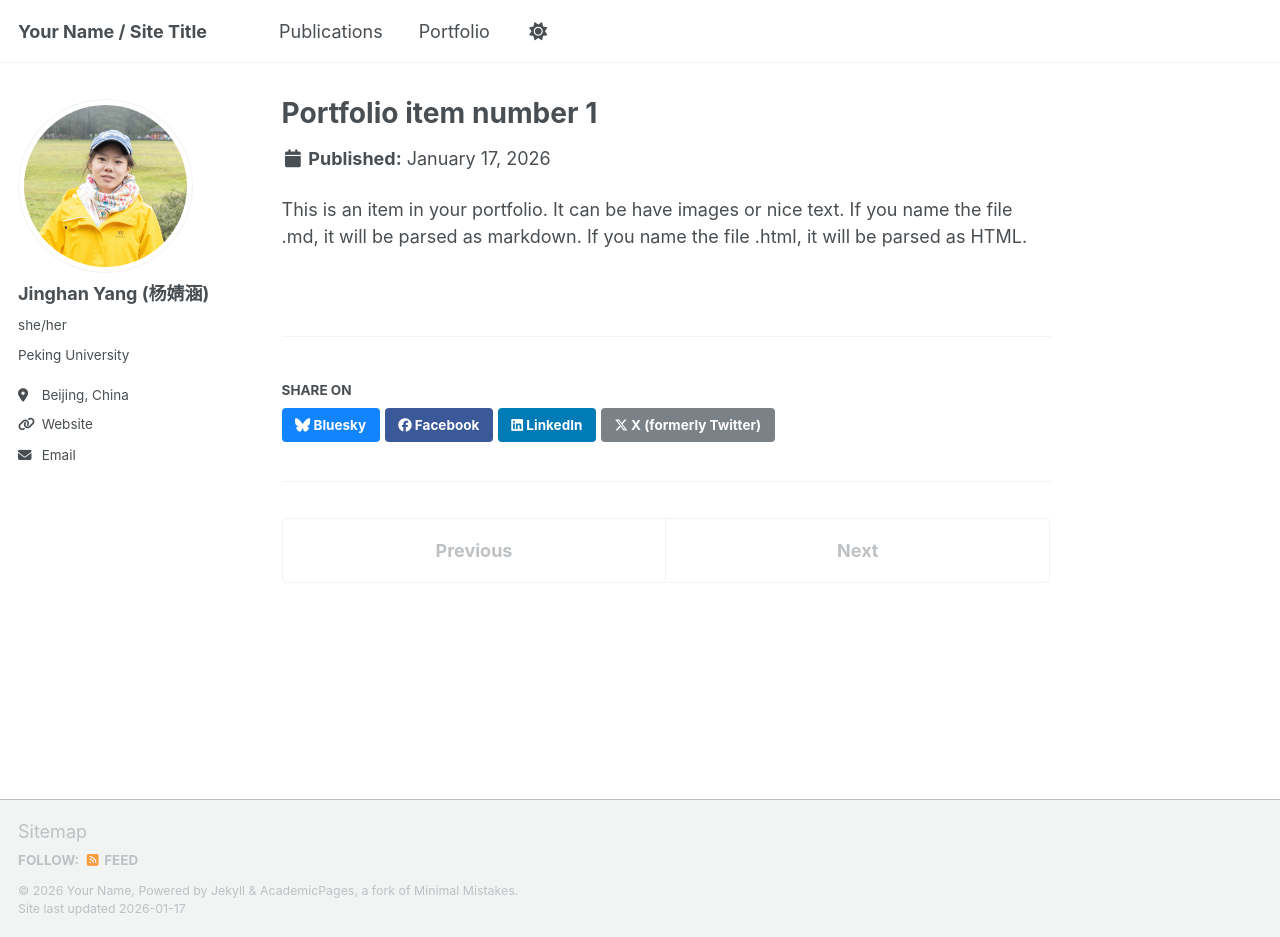
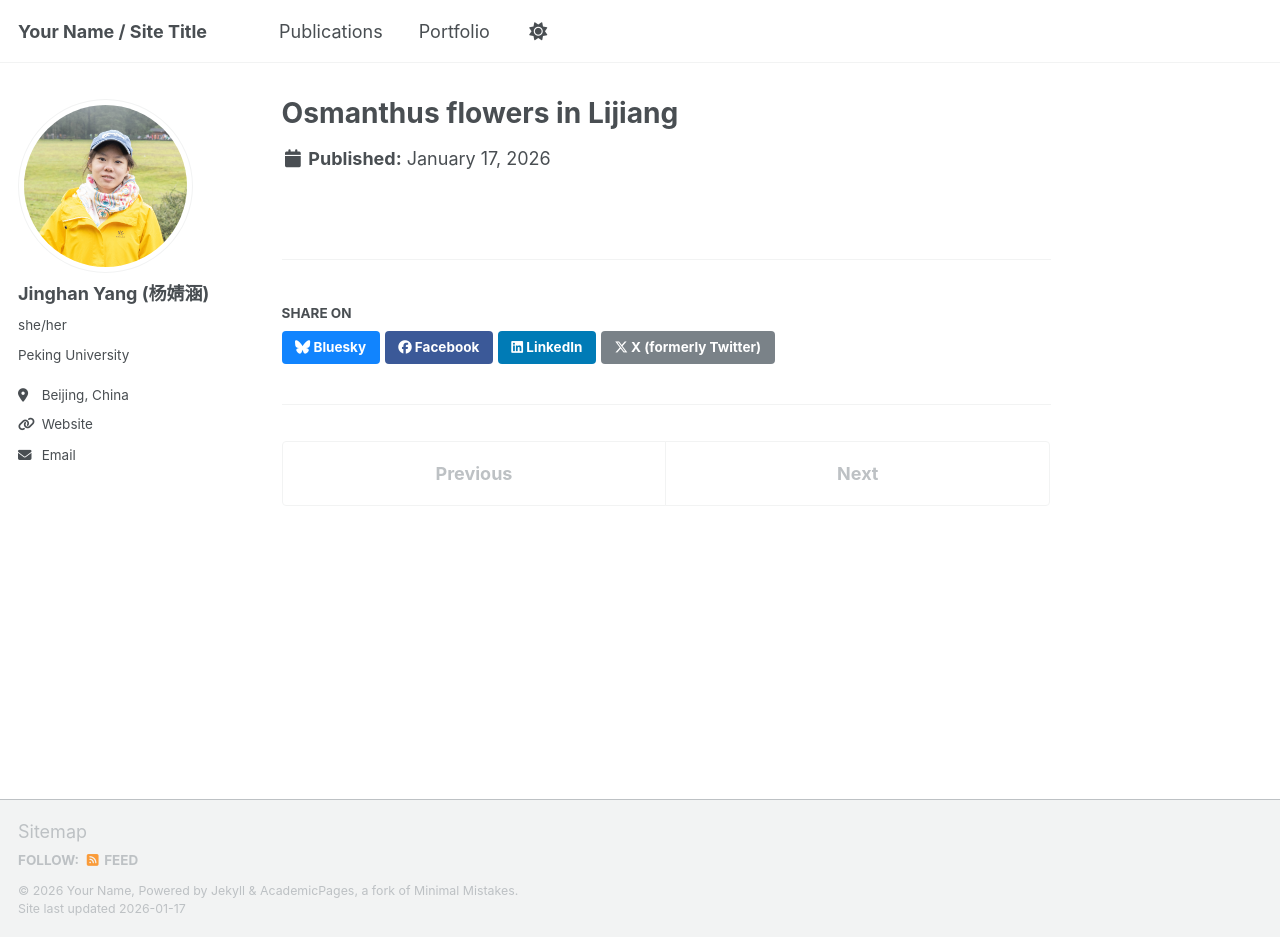
Before and after one commit to JinghanYang127/JinghanYang127.github.io, a Jekyll site: the page built from _portfolio/portfolio-1.md, in a window 1280 px wide and 937 px high. Built offline with Jekyll 4.4.1, drawn with Linux system fonts in a browser that asks for light colours; a script that is not in the unit is left out.

Commit message:
Update portfolio-1.md

```diff
--- a/_portfolio/portfolio-1.md
+++ b/_portfolio/portfolio-1.md
@@ -1,7 +1,5 @@
 ---
-title: "Portfolio item number 1"
+title: "Osmanthus flowers in Lijiang"
 excerpt: "Short description of portfolio item number 1<br/><img src='/images/lj.jpg'>"
 collection: portfolio
 ---
-
-This is an item in your portfolio. It can be have images or nice text. If you name the file .md, it will be parsed as markdown. If you name the file .html, it will be parsed as HTML.
```
